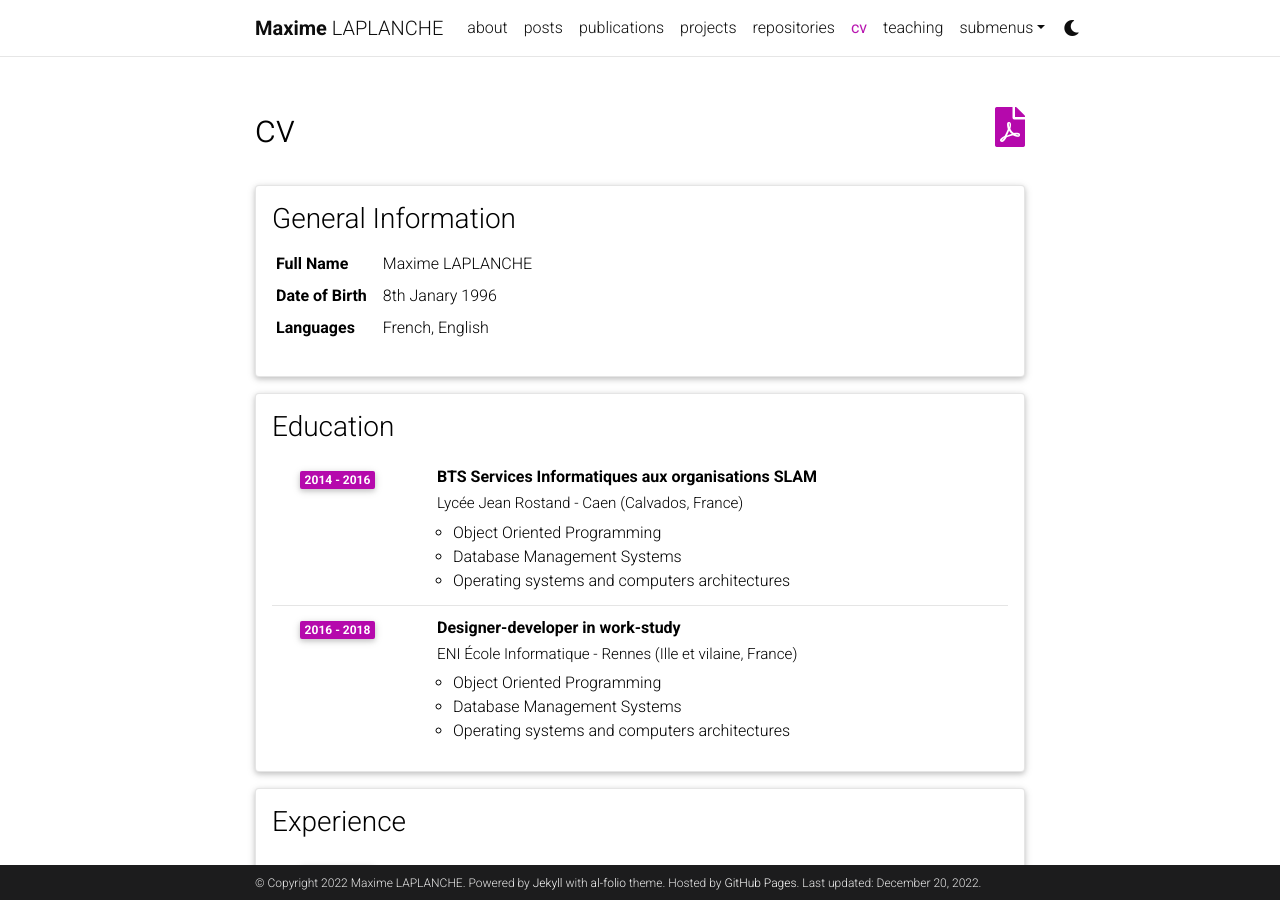
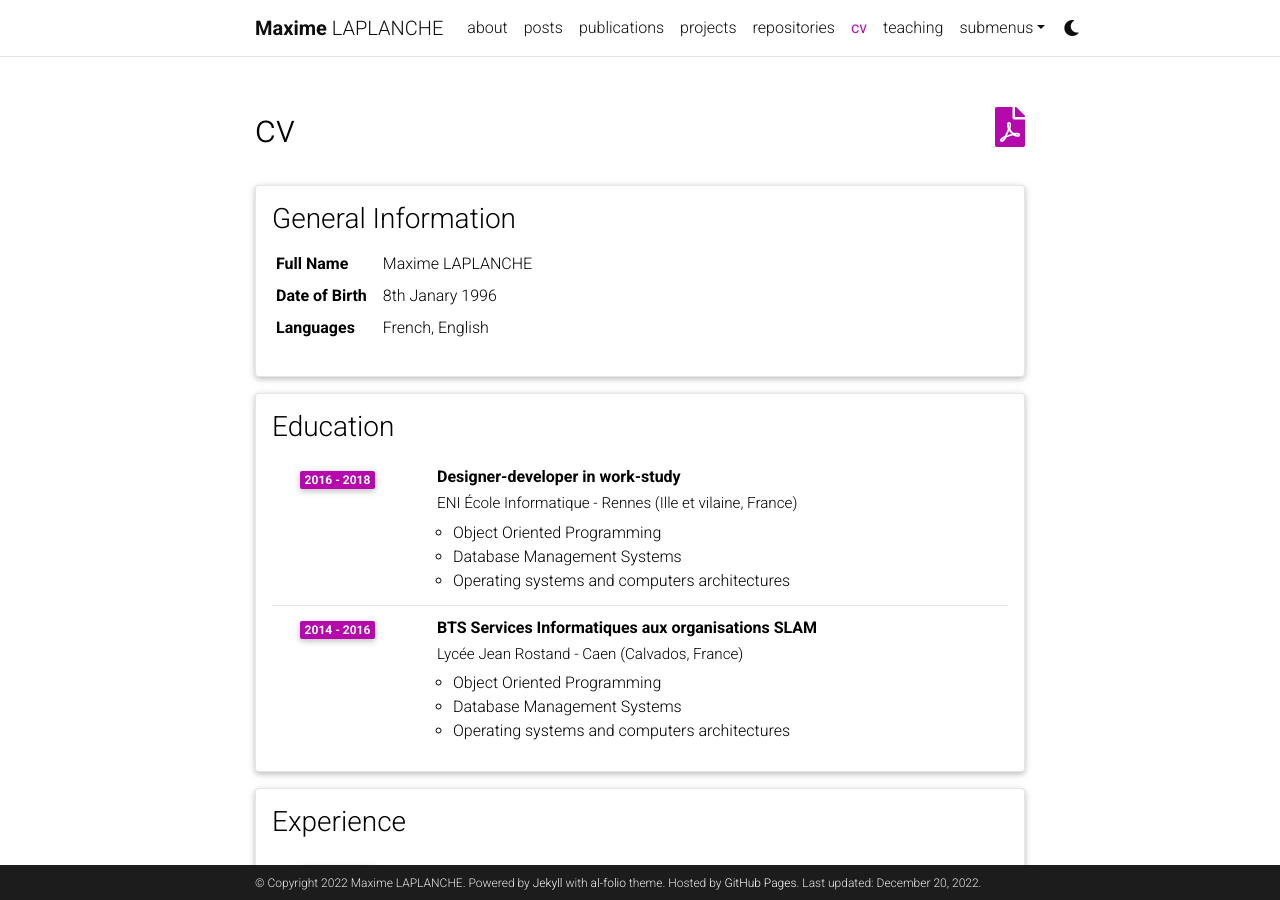
Before and after one commit to LaplancheMaxime/laplanchemaxime.github.io, a Jekyll site: the page built from _pages/cv.md, in a window 1280 px wide and 900 px high. Built offline with Jekyll 4.4.1, drawn with Linux system fonts in a browser that asks for light colours; comment, search, counter and statistics services are not loaded; a style sheet for code colours, icons or effects is not loaded.

Commit message:
update cv

```diff
--- a/_data/cv.yml
+++ b/_data/cv.yml
@@ -11,16 +11,16 @@
 - title: Education
   type: time_table
   contents:
-    - title: BTS Services Informatiques aux organisations SLAM
-      institution: Lycée Jean Rostand - Caen (Calvados, France)
-      year: 2014 - 2016
+    - title: Designer-developer in work-study
+      institution: ENI École Informatique - Rennes (Ille et vilaine, France)
+      year: 2016 - 2018
       description:
         - Object Oriented Programming
         - Database Management Systems
         - Operating systems and computers architectures
-    - title: Designer-developer in work-study
-      institution: ENI École Informatique - Rennes (Ille et vilaine, France)
-      year: 2016 - 2018
+    - title: BTS Services Informatiques aux organisations SLAM
+      institution: Lycée Jean Rostand - Caen (Calvados, France)
+      year: 2014 - 2016
       description:
         - Object Oriented Programming
         - Database Management Systems
```
